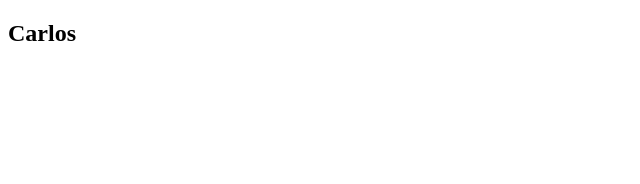
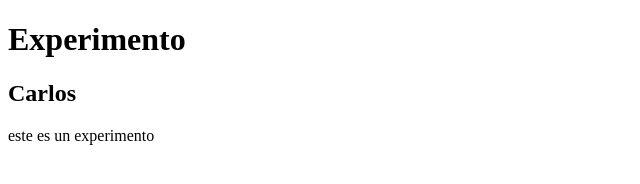
Before and after one commit to eledroid/pruebas, a plain HTML site: page index.html in a window 1280 px wide. Shown: the whole page, without its empty margins (0-640 px from the left). Drawn offline with Linux system fonts and the light colour scheme.

Commit message:
Agregamos rama de experimento

```diff
--- a/index.html
+++ b/index.html
@@ -5,7 +5,11 @@
 	<title>Git</title>
 </head>
 <body>
+	<header>
+		<h1>Experimento</h1>
+	</header>
 	<div class="container"></div>
 		<h2>Carlos</h2>
+	<footer> este es un experimento</footer>
 </body>
 </html>
```
